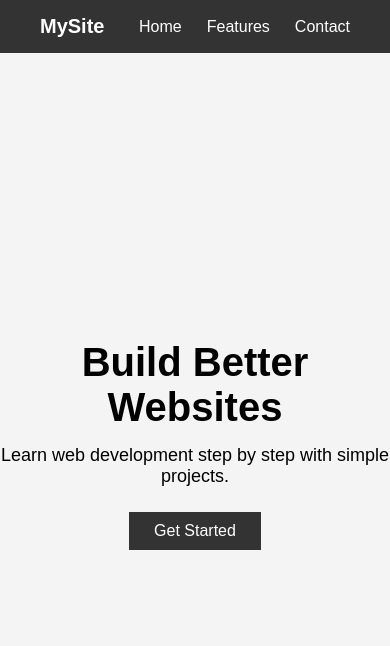
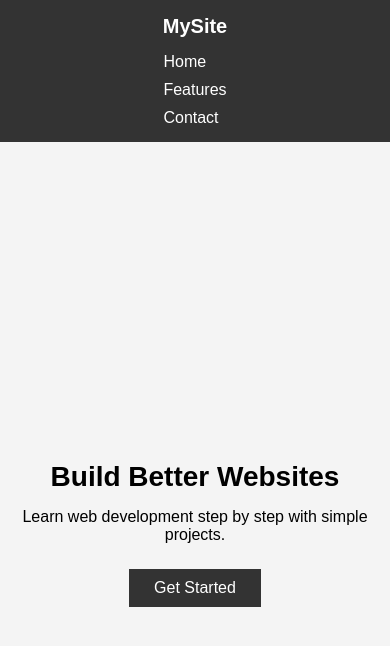
Before and after one commit to Namita-12/web-dev-journey, a plain HTML site: page day-10-landing-page/index.html in a window 390 px wide. Drawn offline with Linux system fonts and the light colour scheme.

Commit message:
Day 11: Basic responsive layout using media queries

```diff
--- a/day-10-landing-page/style.css
+++ b/day-10-landing-page/style.css
@@ -65,3 +65,23 @@ body {
   color: white;
   cursor: pointer;
 }
+@media (max-width: 768px) {
+
+  .navbar {
+    flex-direction: column;
+    gap: 15px;
+  }
+
+  .nav-links {
+    flex-direction: column;
+    gap: 10px;
+  }
+
+  .hero-content h1 {
+    font-size: 28px;
+  }
+
+  .hero-content p {
+    font-size: 16px;
+  }
+}
```
